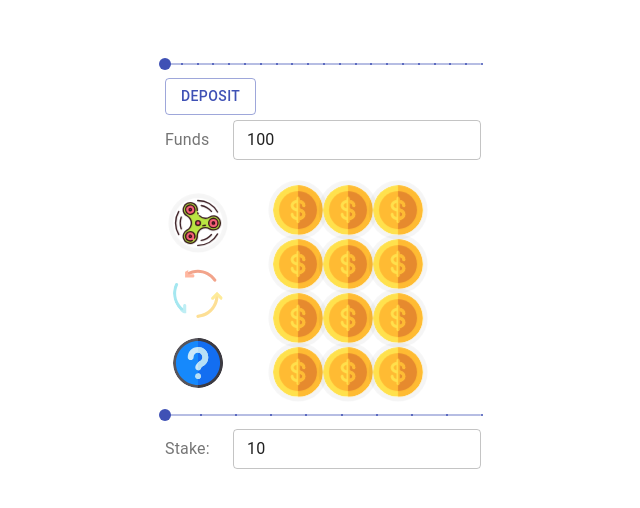
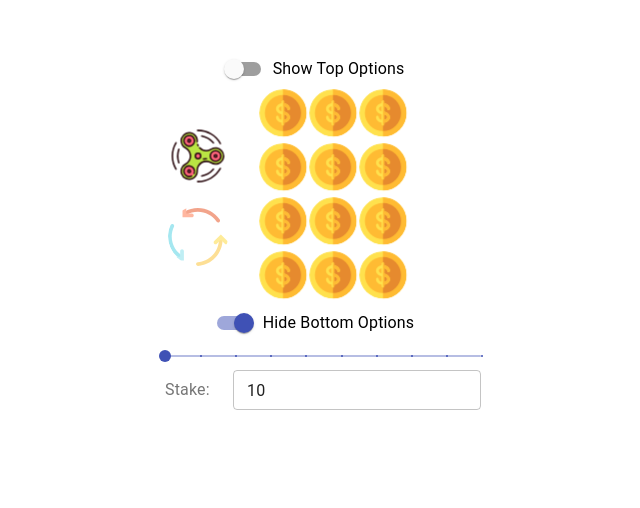
Before and after one commit to shahonov/SlotMachine, a React (Create React App) app: page / in a window 1280 px wide. Shown: the top 508 px of the page, without its empty margins (317-957 px from the left). Built offline with nearby package versions, Linux system fonts and the light colour scheme.

Commit message:
added toggles for top and bottom options, project is finished

```diff
--- a/src/App.tsx
+++ b/src/App.tsx
@@ -1,21 +1,33 @@
 import * as React from 'react';
 import styled from 'styled-components';
 import { Card } from './models/Card';
+import { Player } from './models/Player';
 import { TopBar } from './components/TopBar';
 import { CardsInfo } from './models/CardsInfo';
 import { SlotGrid } from './components/SlotGrid';
+import { BottomBar } from './components/BottomBar';
 import { CardsGenerator } from './logic/CardsGenerator';
 import { CenterFlex } from './styled-components/Containters';
-import { BottomBar } from './components/BottomBar';
-import { Player } from './models/Player';
+import { Switch, FormControlLabel } from '@material-ui/core';
+
+const Expandable = styled(CenterFlex)`
+    width: 25%;
+    margin-bottom: 20px;
+`;
 
 const Wrapper = styled(CenterFlex)`
   margin-top: 50px;
 `;
 
+export interface Appearance {
+  topOptionsExpanded: boolean;
+  bottomOptionsExpanded: boolean;
+}
+
 export interface State {
   cardsInfo: CardsInfo;
   player: Player;
+  visual: Appearance;
 }
 
 export class App extends React.Component<any, State> {
@@ -28,36 +40,71 @@ export class App extends React.Component<any, State> {
     this.cardsGenerator = new CardsGenerator();
     const cardsInfo = this.cardsGenerator.generate(12);
     const player = new Player(100, 10);
+    const visual = { topOptionsExpanded: false, bottomOptionsExpanded: true } as Appearance;
     this.state = {
       cardsInfo: cardsInfo,
-      player: player
+      player: player,
+      visual: visual
     };
 
     this.spin = this.spin.bind(this);
     this.reload = this.reload.bind(this);
     this.changeStake = this.changeStake.bind(this);
     this.depositFunds = this.depositFunds.bind(this);
+    this.toggleTopOptions = this.toggleTopOptions.bind(this);
+    this.toggleBottomOptions = this.toggleBottomOptions.bind(this);
   }
 
   public render(): React.ReactNode {
-    const { player, cardsInfo } = this.state;
+    const { visual, player, cardsInfo } = this.state;
+    const { topOptionsExpanded, bottomOptionsExpanded } = visual;
     const disableSpin = player.funds - player.stake < 0;
     return (
       <Wrapper>
+        {
+          topOptionsExpanded
+            ?
+            <Expandable>
               <TopBar
                 funds={player.funds}
                 depositFunds={this.depositFunds} />
+              <FormControlLabel
+                label={"Hide Top Options"}
+                onChange={this.toggleTopOptions}
+                control={<Switch checked={topOptionsExpanded} color="primary" />} />
+            </Expandable>
+            :
+            <FormControlLabel
+              label={"Show Top Options"}
+              onChange={this.toggleTopOptions}
+              control={<Switch checked={topOptionsExpanded} color="primary" />} />
+        }
         <SlotGrid
-          disableSpin={disableSpin}
           spin={this.spin}
           reload={this.reload}
-          cardsInfo={cardsInfo} />
+          cardsInfo={cardsInfo}
+          disableSpin={disableSpin} />
+        {
+          bottomOptionsExpanded
+            ?
+            <Expandable>
+              <FormControlLabel
+                label={"Hide Bottom Options"}
+                onChange={this.toggleBottomOptions}
+                control={<Switch checked={bottomOptionsExpanded} color="primary" />} />
               <BottomBar
                 player={player}
                 changeStake={this.changeStake}
                 depositFunds={this.depositFunds}
                 isAllRevealed={this.isAllRevealed}
                 winCoefficient={cardsInfo.totalWinCoefficient} />
+            </Expandable>
+            :
+            <FormControlLabel
+              label={"Show Bottom Options"}
+              onChange={this.toggleBottomOptions}
+              control={<Switch checked={bottomOptionsExpanded} color="primary" />} />
+        }
       </Wrapper>
     );
   }
@@ -65,17 +112,13 @@ export class App extends React.Component<any, State> {
   private changeStake(newStake: number): void {
     const { player } = this.state;
     const newPlayer = new Player(player.funds, newStake);
-    this.setState({
-      player: newPlayer
-    });
+    this.setState({ player: newPlayer });
   }
 
   private depositFunds(funds: number): void {
     const { player } = this.state;
     const newPlayer = new Player(player.funds + funds, player.stake);
-    this.setState({
-      player: newPlayer
-    });
+    this.setState({ player: newPlayer });
   }
 
   private get isAllRevealed(): boolean {
@@ -83,14 +126,13 @@ export class App extends React.Component<any, State> {
   }
 
   private spin(): void {
-    const { player } = this.state;
-    this.state.cardsInfo.cards.forEach(x => {
-      this.revealCard(x);
-    });
+    const { player, cardsInfo } = this.state;
+    this.state.cardsInfo.cards.forEach(x => this.revealCard(x));
     const newPlayer = new Player(player.funds - player.stake, player.stake);
-    this.setState({
-      player: newPlayer
-    });
+    this.setState({ player: newPlayer });
+    if (cardsInfo.totalWinCoefficient > 0) {
+      this.collectWinAmount();
+    }
   }
 
   private reload(): void {
@@ -106,4 +148,33 @@ export class App extends React.Component<any, State> {
       this.forceUpdate();
     }, card.timeout);
   }
+
+  private collectWinAmount(): void {
+    const { player, cardsInfo } = this.state;
+    setTimeout(() => {
+      const winAmount = player.stake * cardsInfo.totalWinCoefficient;
+      const newPlayer = new Player(player.funds - player.stake + winAmount, player.stake);
+      this.setState({ player: newPlayer });
+    }, 2400);
   }
+
+  private toggleTopOptions(): void {
+    const { visual } = this.state;
+    this.setState({
+      visual: {
+        topOptionsExpanded: !visual.topOptionsExpanded,
+        bottomOptionsExpanded: visual.bottomOptionsExpanded
+      }
+    });
+  }
+
+  private toggleBottomOptions(): void {
+    const { visual } = this.state;
+    this.setState({
+      visual: {
+        topOptionsExpanded: visual.topOptionsExpanded,
+        bottomOptionsExpanded: !visual.bottomOptionsExpanded
+      }
+    });
+  }
+}
--- a/src/components/BottomBar.tsx
+++ b/src/components/BottomBar.tsx
@@ -1,12 +1,8 @@
 import * as React from 'react';
 import styled from 'styled-components';
+import { TextField, InputLabel, Slider } from '@material-ui/core';
 import { Player } from '../models/Player';
-import { TextField, InputLabel, Slider } from '@material-ui/core';
 import { CenterFlex } from '../styled-components/Containters';
-
-const Wrapper = styled(CenterFlex)`
-    width: 25%;
-`;
 
 const RowWrapper = styled(CenterFlex)`
     width: 100%;
@@ -32,7 +28,7 @@ export class BottomBar extends React.Component<Props> {
     public render(): React.ReactNode {
         const { player, isAllRevealed, winCoefficient } = this.props;
         return (
-            <Wrapper>
+            <>
                 <RowWrapper>
                     <Slider
                         step={10}
@@ -56,11 +52,11 @@ export class BottomBar extends React.Component<Props> {
                         </RowWrapper>
                         <RowWrapper>
                             <InputLabel htmlFor={'win-amount-input'}>Win Amount: </InputLabel>
-                        <TextField id={'win-amount-input'} size={'small'} value={0} variant={"outlined"} />
+                            <TextField id={'win-amount-input'} size={'small'} value={player.stake * winCoefficient} variant={"outlined"} />
                         </RowWrapper>
                     </>
                 }
-            </Wrapper>
+            </>
         );
     }
 
--- a/src/components/SlotGrid.tsx
+++ b/src/components/SlotGrid.tsx
@@ -1,11 +1,10 @@
 import * as React from 'react';
 import styled from 'styled-components';
 import { SlotRow } from './SlotRow';
-import info from '../assets/info.svg';
 import spinIcon from '../assets/spin.svg';
 import reloadIcon from '../assets/reload.svg';
 import { CardsInfo } from '../models/CardsInfo';
-import { IconSpinPulse, IconHoverPulse } from '../styled-components/Icons';
+import { IconSpinPulse } from '../styled-components/Icons';
 import { CenterFlex } from '../styled-components/Containters';
 
 const Wrapper = styled(CenterFlex)`
@@ -32,9 +31,6 @@ export class SlotGrid extends React.Component<Props> {
             <Wrapper>
                 <CenterFlex>
                     {this.getIcons()}
-                    <ButtonWrapper>
-                        <IconHoverPulse src={info} alt={'info'} />
-                    </ButtonWrapper>
                 </CenterFlex>
                 <div>
                     <SlotRow coefficient={cardsInfo.row1Coefficient}
--- a/src/components/TopBar.tsx
+++ b/src/components/TopBar.tsx
@@ -1,13 +1,7 @@
 import * as React from 'react';
 import styled from 'styled-components';
-import { Button, InputLabel, TextField } from '@material-ui/core';
-import { Slider } from '@material-ui/core';
+import { Slider, Button, InputLabel, TextField } from '@material-ui/core';
 import { CenterFlex } from '../styled-components/Containters';
-
-const Wrapper = styled(CenterFlex)`
-    width: 25%;
-    margin-bottom: 20px;
-`;
 
 const RowWrapper = styled(CenterFlex)`
     width: 100%;
@@ -41,7 +35,7 @@ export class TopBar extends React.Component<Props, State> {
         const { localFunds } = this.state;
         const { funds } = this.props;
         return (
-            <Wrapper>
+            <>
                 <Slider
                     step={50}
                     min={0}
@@ -57,7 +51,7 @@ export class TopBar extends React.Component<Props, State> {
                     <InputLabel htmlFor={'funds-input'}>Funds</InputLabel>
                     <TextField id={'funds-input'} size={'small'} value={funds} variant={"outlined"} />
                 </RowWrapper>
-            </Wrapper>
+            </>
         );
     }
 
--- a/src/styled-components/Icons.ts
+++ b/src/styled-components/Icons.ts
@@ -29,7 +29,7 @@ export const IconPulse = styled.img`
 `;
 
 export const IconSpinPulse = styled.img`
-    width: 50px;
+    width: 60px;
     box-shadow: 0 0 0 0 rgba(0, 0, 0, 1);
     transform: scale(1);
     border-radius: 50px;
@@ -76,32 +76,3 @@ export const IconSpinPulse = styled.img`
         }
     }
 `;
-
-export const IconHoverPulse = styled.img`
-    width: 50px;
-    box-shadow: 0 0 0 0 rgba(0, 0, 0, 1);
-    transform: scale(1);
-    border-radius: 50px;
-    cursor: pointer;
-
-    &:hover {
-        animation: pulse 1s infinite;
-    }
-
-    @keyframes pulse {
-        0% {
-            transform: scale(0.95);
-            box-shadow: 0 0 0 0 rgba(0, 0, 0, 0.7);
-        }
-
-        70% {
-            transform: scale(1);
-            box-shadow: 0 0 0 10px rgba(0, 0, 0, 0);
-        }
-
-        100% {
-            transform: scale(0.95);
-            box-shadow: 0 0 0 0 rgba(0, 0, 0, 0);
-        }
-    }
-`;
```
Lines whose indentation alone changed are shown as unchanged.
